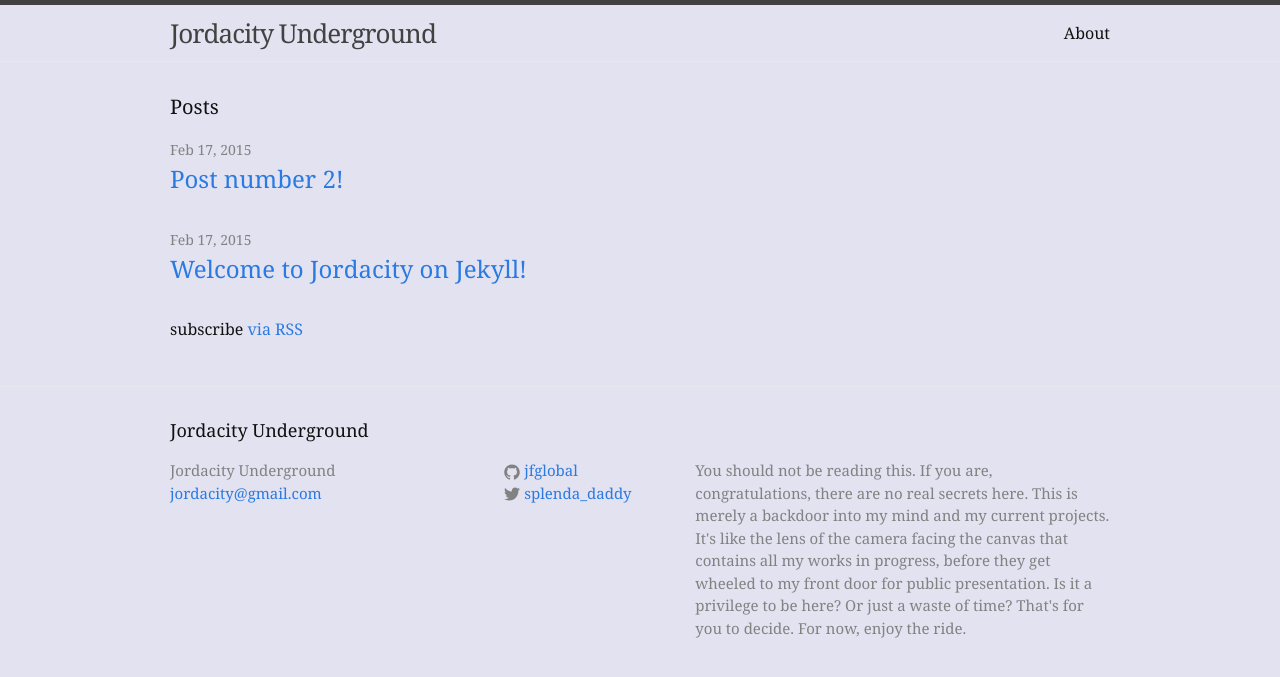
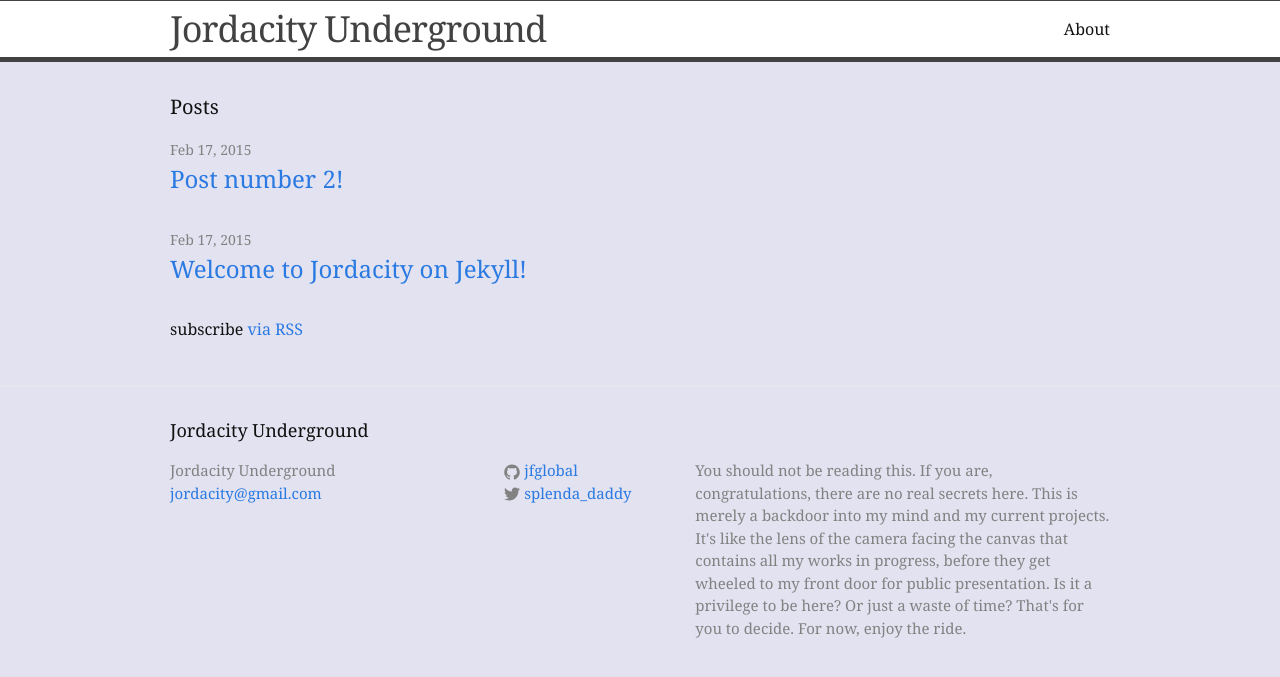
Before and after one commit to JFGlobal/jfglobal.github.io, a Jekyll site: the page built from index.html, in a window 1280 px wide. Shown: the top 677 px of the page. Built offline with Jekyll 4.4.1, drawn with Linux system fonts in a browser that asks for light colours.

Commit message:
Update _layout.scss

```diff
--- a/_sass/_layout.scss
+++ b/_sass/_layout.scss
@@ -2,20 +2,21 @@
  * Site header
  */
 .site-header {
-    border-top: 5px solid $grey-color-dark;
-    border-bottom: 1px solid $grey-color-light;
+    border-top: 1px solid $grey-color-dark;
+    border-bottom: 5px solid $grey-color-dark;
     min-height: 56px;
+    background-color: white;
 
     // Positioning context for the mobile navigation icon
     position: relative;
 }
 
 .site-title {
-    font-size: 26px;
+    font-size: 36px;
     line-height: 56px;
     letter-spacing: -1px;
     margin-bottom: 0;
-    float: left;
+    float: center;
 
     &,
     &:visited {
@@ -190,7 +191,7 @@
 
 
 
-/**
+/**********************************************************************************
  * Posts
  */
 .post-header {
@@ -234,3 +235,13 @@
         }
     }
 }
+
+.post-content blockquote {
+  border-left: 4px solid #e8e8e8;
+  padding-left: 20px;
+  font-size: 18px;
+  opacity: .6;
+  letter-spacing: -1px;
+  font-style: italic;
+  margin: 30px 0;
+}
```
